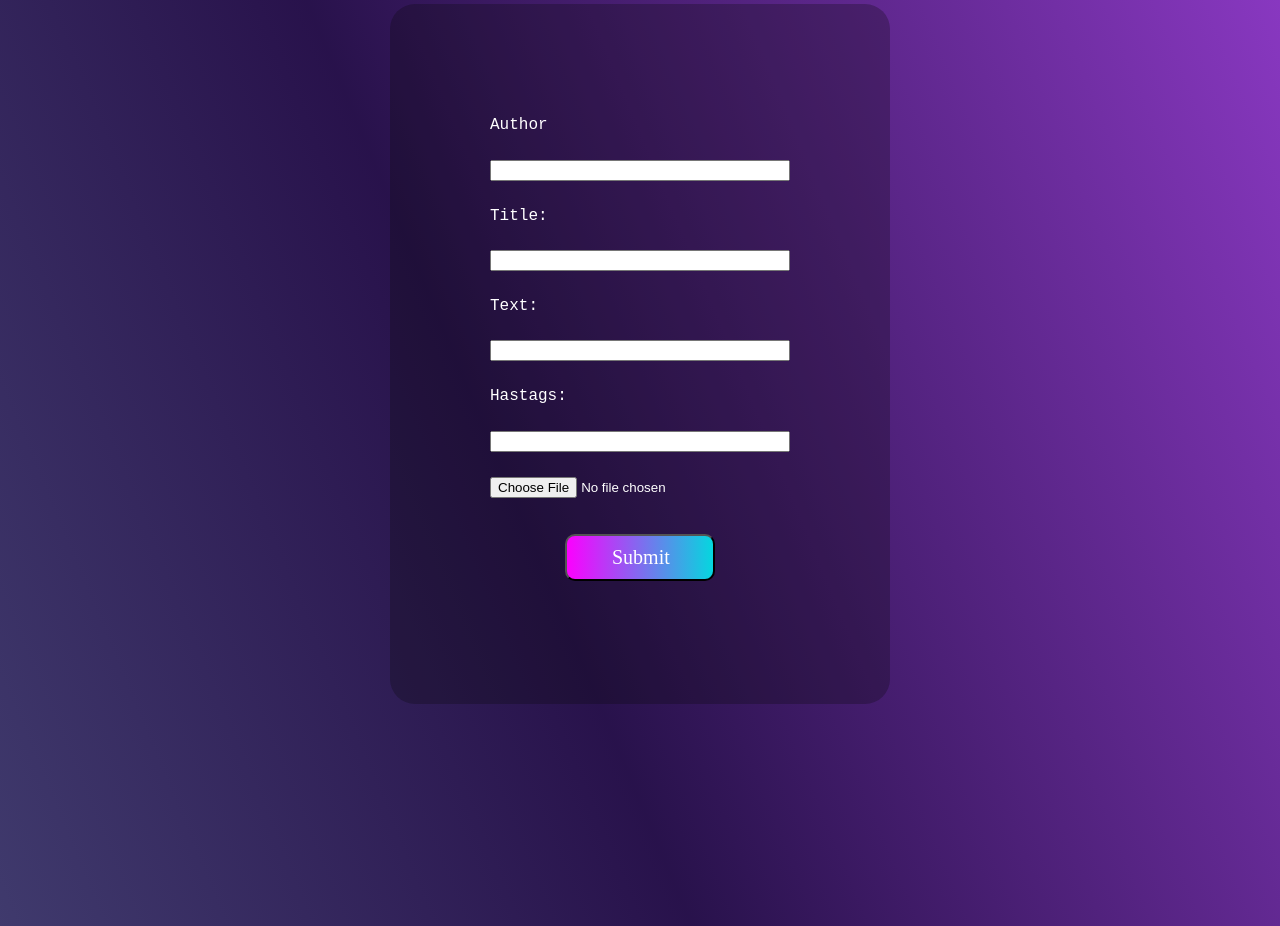
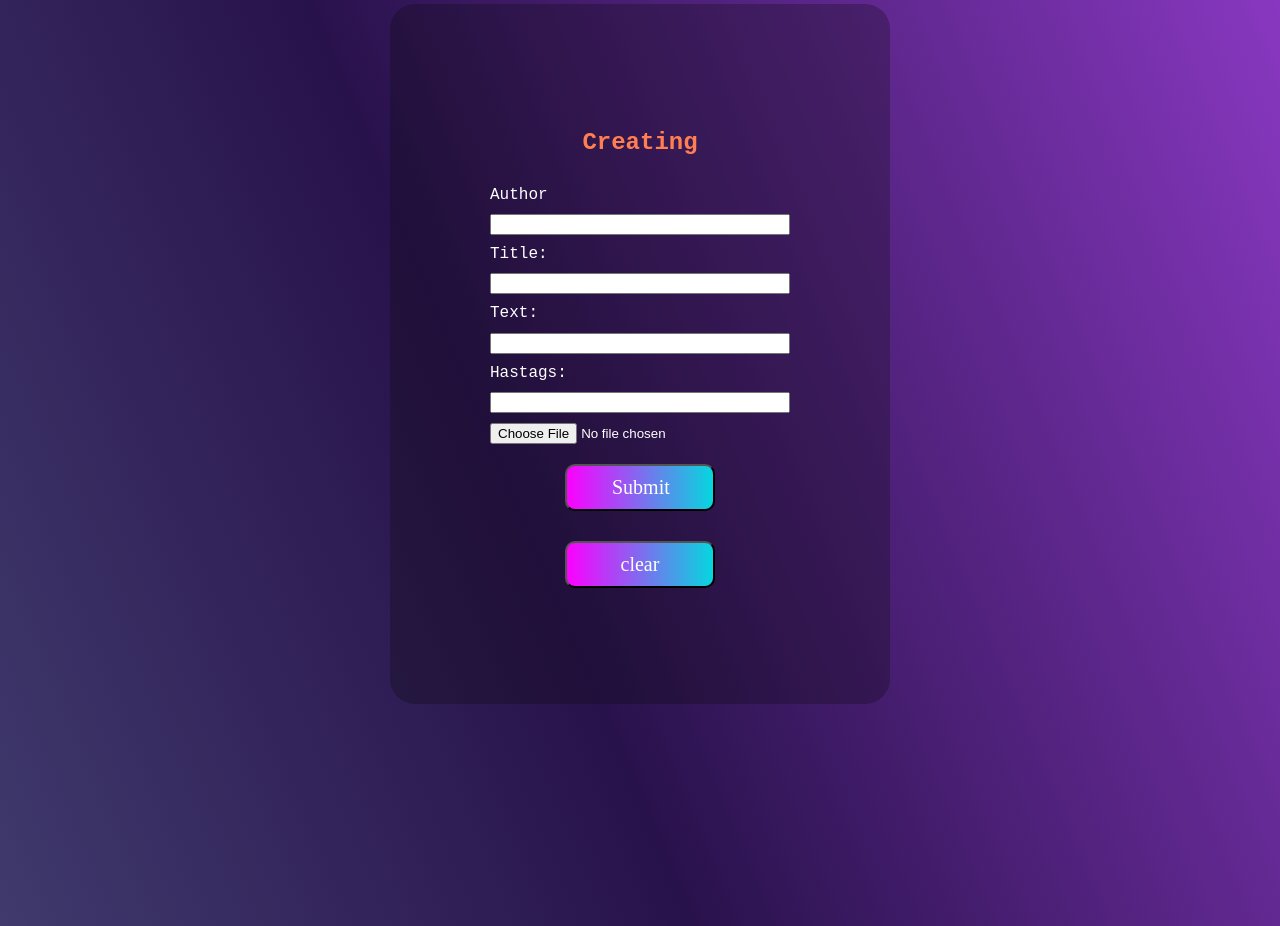
Before and after one commit to SylviaMakuch/Blog, a React (Create React App) app in the folder client/: page /form in a window 1280 px wide. Shown: the part 940-1866 px from the top of the page. Built offline with nearby package versions, Linux system fonts and the light colour scheme; no server answers.

Commit message:
Form: able to Edit and Clear Data on the form

```diff
--- a/client/src/API/index.js
+++ b/client/src/API/index.js
@@ -4,6 +4,6 @@ const url = 'http://localhost:5001/posts';
 
 export const fetchPosts = () => axios.get(url);
 export const createPost = (newPost) => axios.post(url, newPost);
-// export const likePost = (id) => axios.patch(`${url}/${id}/likePost`);
+export const likePost = (id) => axios.patch(`${url}/${id}/likePost`);
 export const updatePost = (id, updatedPost) => axios.patch(`${url}/${id}`, updatedPost);
-// export const deletePost = (id) => axios.delete(`${url}/${id}`);
+export const deletePost = (id) => axios.delete(`${url}/${id}`);
--- a/client/src/components/Form/form.js
+++ b/client/src/components/Form/form.js
@@ -48,6 +48,11 @@ const Forum = styled.form`
   font-size: large;
 `;
 
+const H3 = styled.h2`
+color: coral;
+text-align: center;
+`
+
 const Button = styled.button`
   background-image: linear-gradient(
     to right,
@@ -85,16 +90,15 @@ function Form({ currentId, setCurrentId}) {
     selectedFile: "",
   });
   const dispatch = useDispatch;
-  const post = useSelector((state) => (currentId ? state.posts.find((message) => message._id === currentId) : null));
-
+  const post = useSelector((state) => (currentId ? state.posts.find((p) => p._id === currentId) : null));
+  const clear = () => {
+    setPostData({ creator: '', title: '', message: '', tags: '', selectedFile: '' });
+  };
   useEffect(() => {
     if (post) setPostData(post);
   }, [post]);
 
-  const clear = () => {
-    setCurrentId(0);
-    setPostData({ creator: '', title: '', message: '', tags: '', selectedFile: '' });
-  };
+
 
   const handleSubmit = async (e) => {
     e.preventDefault();
@@ -104,14 +108,15 @@ function Form({ currentId, setCurrentId}) {
       clear();
     } else {
       dispatch(updatePost(currentId, postData));
-      clear();
     }
+    clear();
   };
 
   return (
     <MainDiv>
       <Header> Create a Post! </Header>
       <Forum autoComplete="off" onSubmit={handleSubmit}>
+      <H3> {currentId ? 'Editing': 'Creating' }</H3>
         <label for="Creator">Author</label>
         <input
           type="text"
@@ -160,6 +165,10 @@ function Form({ currentId, setCurrentId}) {
         <ButtonDiv>
           <Button type="submit">Submit</Button>
         </ButtonDiv>
+        <ButtonDiv>
+          <Button onClick={clear}>clear</Button>
+        </ButtonDiv>
+
       </Forum>
     </MainDiv>
   );
--- a/client/src/components/Post/post.js
+++ b/client/src/components/Post/post.js
@@ -19,7 +19,7 @@ const Card = styled.div`
   height: 400px;
   width: 300px;
   border-radius: 25px;
-  margin: 10px;
+  padding: 10px 15px;
 `;
 
 const Typography = styled.p`
--- a/client/src/reducers/posts.js
+++ b/client/src/reducers/posts.js
@@ -7,11 +7,11 @@ export default (posts = [], action) => {
     case "CREATE":
       return [...posts, action.payload];
     case "UPDATE":
-      return posts.map((post) => (post._id === action.payload._id ? action.payload : post));
+      return posts.map((post) => (post._id === action.payload._id ? action.payload._id : post));
     // case DELETE:
     //   return posts.filter((post) => post._id !== action.payload);
     default:
       return posts;
   }
 };
-//action.payload= our posts
+//action.payload= updated posts
```
